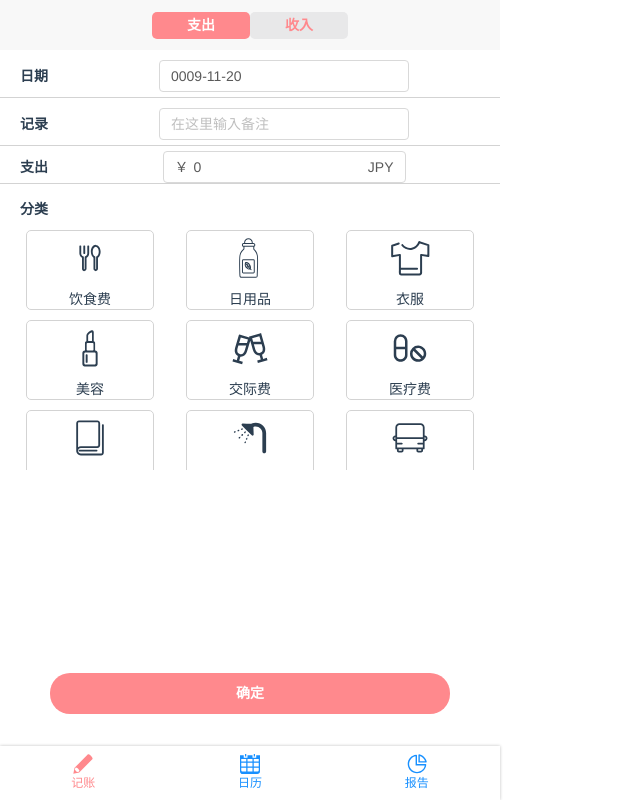
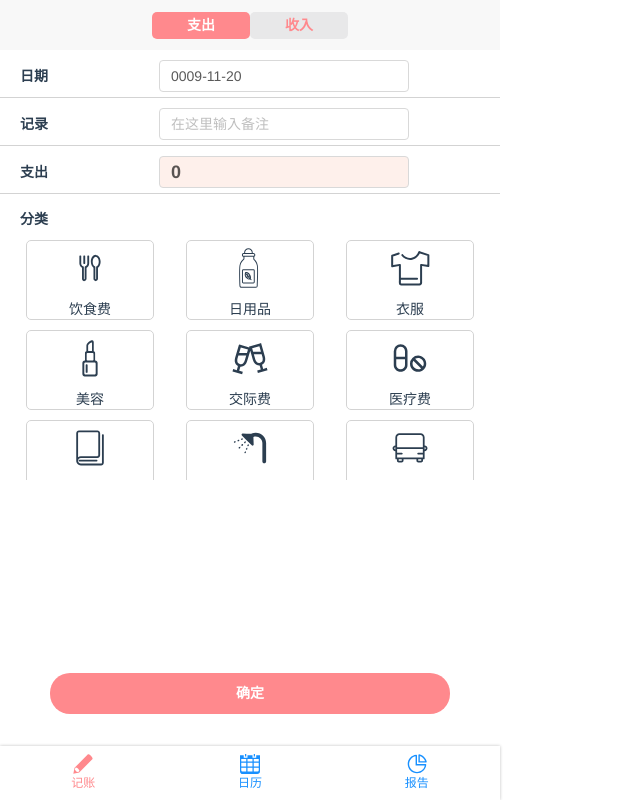
Before and after one commit to cathyxiaoxitv/PinkPlusDev, a Vue app: page /#/money in a window 1280 px wide. Shown: the whole page, without its empty margins (0-640 px from the left). Built offline with nearby package versions, Linux system fonts and the light colour scheme.

Commit message:
删除全局filter

```diff
--- a/src/components/Money/Categories.vue
+++ b/src/components/Money/Categories.vue
@@ -31,7 +31,7 @@ import Icon from '@/components/Icon.vue';
 export default class Categories extends Vue {
   selectedTags: string[] = [];
   @Prop() type!:string
-//better 如何一进入页面就有默认selected
+//better 一进入页面就有默认selected
   get filteredList() {
     return this.$store.state.tagList.filter((tag:Tag) =>tag.type === this.type )
   }
--- a/src/components/Money/Number.vue
+++ b/src/components/Money/Number.vue
@@ -3,23 +3,36 @@
     <p slot="title" v-if="type === '-'">支出</p>
     <p slot="title" v-else>收入</p>
     <label slot="content">
-      <a-input type="number" pattern="\d*" value="0" prefix="￥" suffix="JPY"
+      <a-input type="number" pattern="\d*"
                onfocus="if(value==='0'){value=''}"
-               onblur="if(value===''){value='0'}"/>
+               onblur="if(value===''){value='0'}"
+               :value="0 |hey"
+      />
+
+<!--      better 添加数字逗号-->
     </label>
   </Parts>
 </template>
 
 <script lang="ts">
 import Vue from 'vue';
+
 import Parts from '@/components/Money/Parts.vue';
 import {Component, Prop} from 'vue-property-decorator';
 import Icon from '@/components/Icon.vue';
 
-@Component({components: {Icon, Parts}})
+@Component({components: {Icon, Parts},
+    filters:{hey: function (value:number){
+        console.log('here');
+        if(!value){
+    return '0'
+  }
+  return value.toString().replace( /([0-9]+?)(?=(?:[0-9]{3})+$)/g , '$1,' );
+}}})
 export default class Number extends Vue {
   @Prop() type!: string
   @Prop() readonly value!: number
+
 
   output = this.value.toString();
 
--- a/src/main.ts
+++ b/src/main.ts
@@ -16,6 +16,7 @@ moment.locale('zh-cn');
 
 Vue.use(Antd);
 
+
 Vue.config.productionTip = false
 
 
```
